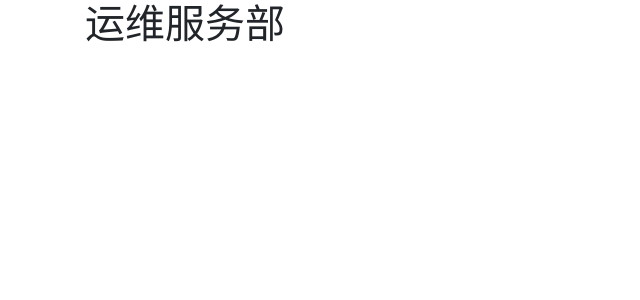
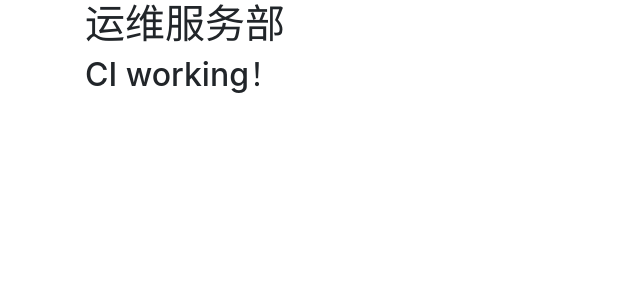
Before and after one commit to YNUOMS/ynuoms.github.io, a Jekyll site: the page built from index.html, in a window 1280 px wide. Shown: the top 300 px of the page, without its empty margins (0-640 px from the left). Built offline with Jekyll 4.4.1, drawn with Linux system fonts in a browser that asks for light colours; nearby versions of some CDN libraries.

Commit message:
add some text to check if ci working

```diff
--- a/index.html
+++ b/index.html
@@ -3,3 +3,5 @@ layout: index
 ---
 
 <h1>运维服务部</h1>
+
+<h2>CI working！</h2>
```
